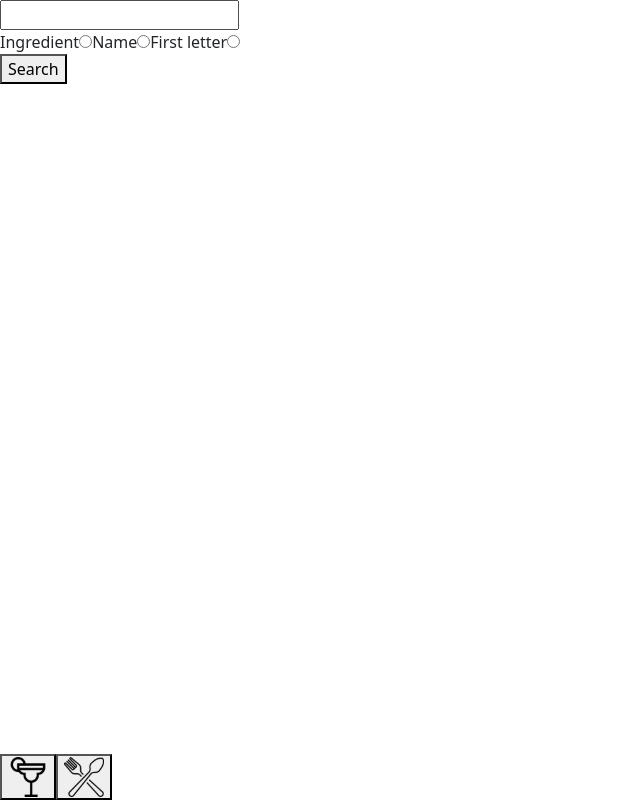
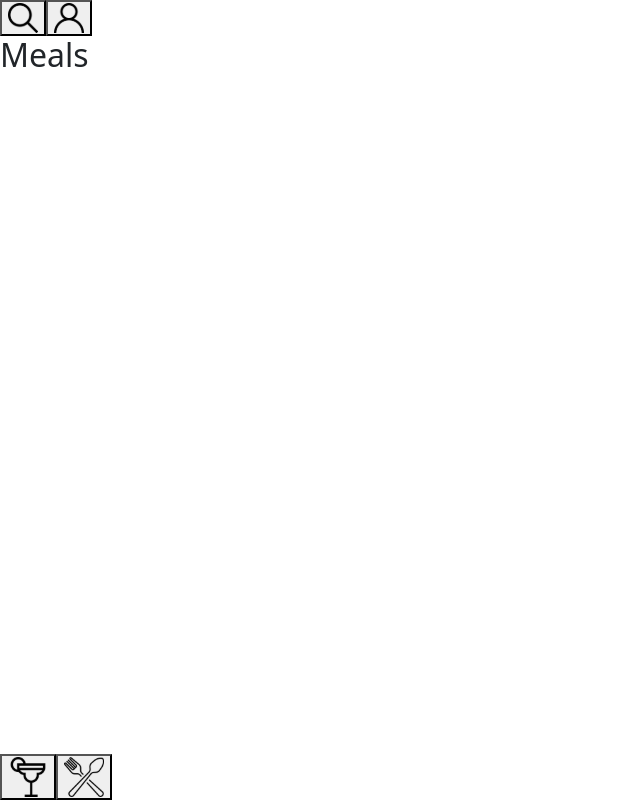
Before and after one commit to thiago-papim/recipes-app, a React (Create React App) app: page /meals in a window 1280 px wide. Shown: the whole page, without its empty margins (0-640 px from the left). Built offline with nearby package versions, Linux system fonts and the light colour scheme.

Commit message:
header concluido, faltando os testes

```diff
--- a/src/components/Header.js
+++ b/src/components/Header.js
@@ -0,0 +1,56 @@
+import React, { useEffect, useState } from 'react';
+import { useHistory } from 'react-router-dom';
+
+import profileIcon from '../images/profileIcon.svg';
+import searchIcon from '../images/searchIcon.svg';
+import SearchBar from './SearchBar';
+
+export default function Header() {
+  const history = useHistory();
+  const [btnSearch, setBtnSearch] = useState(false);
+  const [btnOn, setBtnOn] = useState(false);
+  const { location: { pathname } } = history;
+  const title = (pathname.charAt(1).toUpperCase() + pathname
+    .slice(2)).replace(/-/g, ' ').replace(/\b\w/g, (l) => l.toUpperCase());
+
+  useEffect(() => {
+    const arrPageName = ['profile', 'done-recipes', 'favorite-recipes'];
+    if (arrPageName.some((name) => pathname.includes(name)) === true) {
+      setBtnSearch(true);
+    }
+  }, [pathname]);
+
+  return (
+    <div>
+      <div>
+        {
+          btnSearch
+        || (
+          <button
+            onClick={ () => setBtnOn(!btnOn) }
+          >
+            <img
+              data-testid="search-top-btn"
+              src={ searchIcon }
+              alt="searchBtn"
+            />
+          </button>
+        )
+        }
+        <button
+          onClick={ () => history.push('/profile') }
+        >
+          <img
+            data-testid="profile-top-btn"
+            src={ profileIcon }
+            alt="perfilBtn"
+          />
+        </button>
+      </div>
+      <div>
+        <h2 data-testid="page-title">{ title }</h2>
+      </div>
+      { btnOn && <SearchBar /> }
+    </div>
+  );
+}
--- a/src/components/SearchBar.js
+++ b/src/components/SearchBar.js
@@ -12,13 +12,18 @@ export default function SearchBar() {
   const [inputRadio, setInputRadio] = useState('');
   const [inputSearch, setInputSearch] = useState('');
   const [localApi, setLocalApi] = useState('');
+  const [btnSearch, setBtnSearch] = useState(false);
 
   useEffect(() => {
     const magicNumber = 12;
     const result = localApi.meals?.slice(0, magicNumber);
-    setApi(result);
-    console.log(result);
-  }, [localApi, setApi]);
+    if (result?.length > 0) {
+      setApi(result);
+    }
+    if (!result && btnSearch) {
+      global.alert('Sorry, we haven\'t found any recipes for these filters.');
+    }
+  }, [localApi, setApi, btnSearch]);
 
   const getApi = async () => {
     const pageName = pathname.includes('meals');
@@ -35,6 +40,7 @@ export default function SearchBar() {
   };
 
   const handleClick = () => {
+    setBtnSearch(true);
     getApi();
   };
 
@@ -47,7 +53,9 @@ export default function SearchBar() {
   };
 
   return (
-    <form>
+    <form
+      data-testid="search-input"
+    >
       <div>
         <input
           type="text"
--- a/src/pages/DoneRecipes.js
+++ b/src/pages/DoneRecipes.js
@@ -1,9 +1,10 @@
 import React from 'react';
+import Header from '../components/Header';
 
 function DoneRecipes() {
   return (
     <div>
-      oi!
+      <Header />
     </div>
   );
 }
--- a/src/pages/Drinks.js
+++ b/src/pages/Drinks.js
@@ -1,9 +1,13 @@
 import React from 'react';
 import Footer from '../components/Footer';
+import Header from '../components/Header';
 
 function Drinks() {
   return (
-    <Footer />
+    <div>
+      <Header />
+      <Footer />
+    </div>
   );
 }
 
--- a/src/pages/FavoriteRecipes.js
+++ b/src/pages/FavoriteRecipes.js
@@ -1,9 +1,10 @@
 import React from 'react';
+import Header from '../components/Header';
 
 function FavoriteRecipes() {
   return (
     <div>
-      oi
+      <Header />
     </div>
   );
 }
--- a/src/pages/Meals.js
+++ b/src/pages/Meals.js
@@ -1,12 +1,12 @@
 import React from 'react';
 import Itens from '../components/Itens';
-import SearchBar from '../components/SearchBar';
 import Footer from '../components/Footer';
+import Header from '../components/Header';
 
 export default function Meals() {
   return (
     <>
-      <SearchBar />
+      <Header />
       <Itens />
       <Footer />
     </>
--- a/src/pages/Profile.js
+++ b/src/pages/Profile.js
@@ -1,8 +1,12 @@
 import React from 'react';
 import Footer from '../components/Footer';
+import Header from '../components/Header';
 
 export default function Profile() {
   return (
-    <Footer />
+    <div>
+      <Header />
+      <Footer />
+    </div>
   );
 }
```
